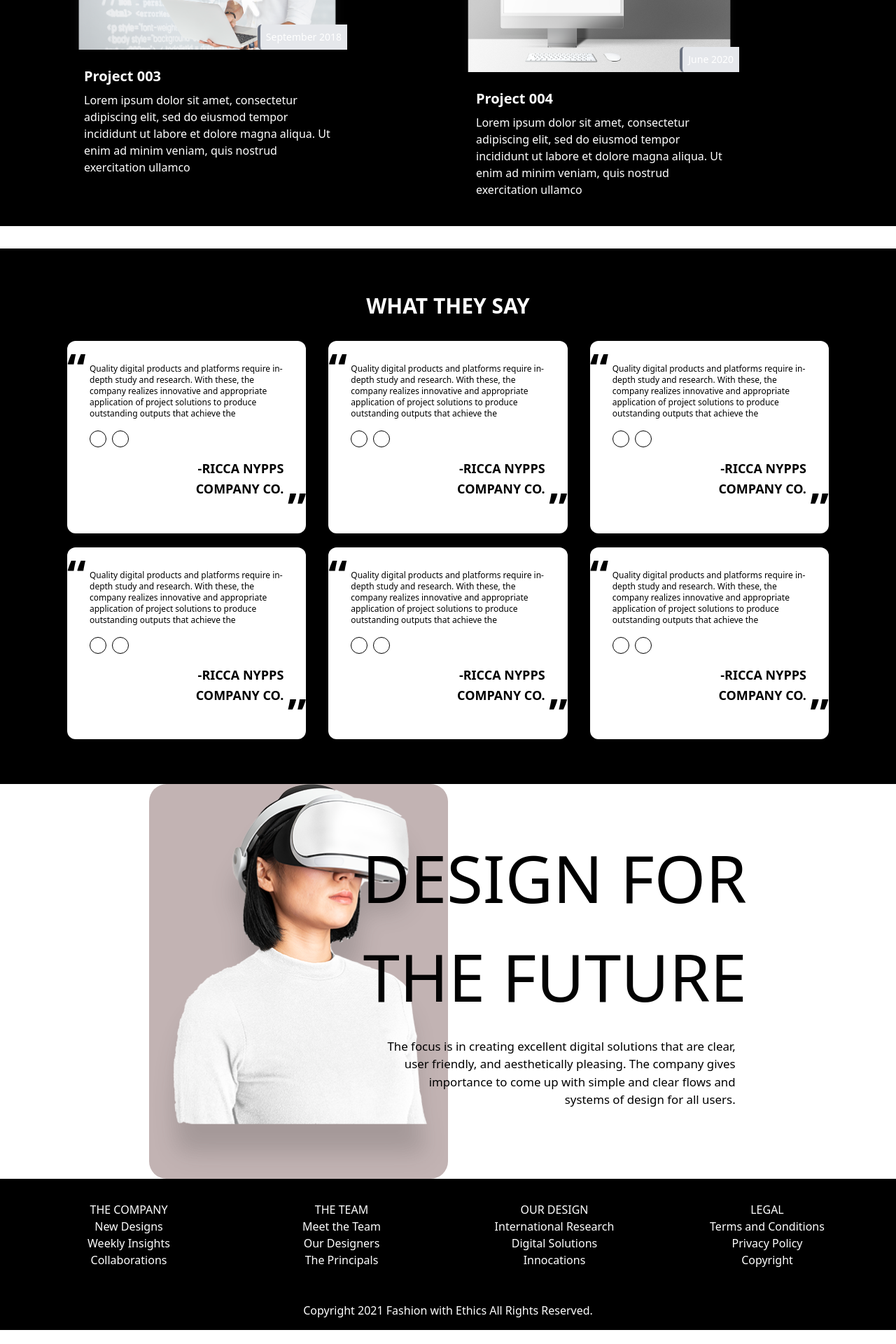
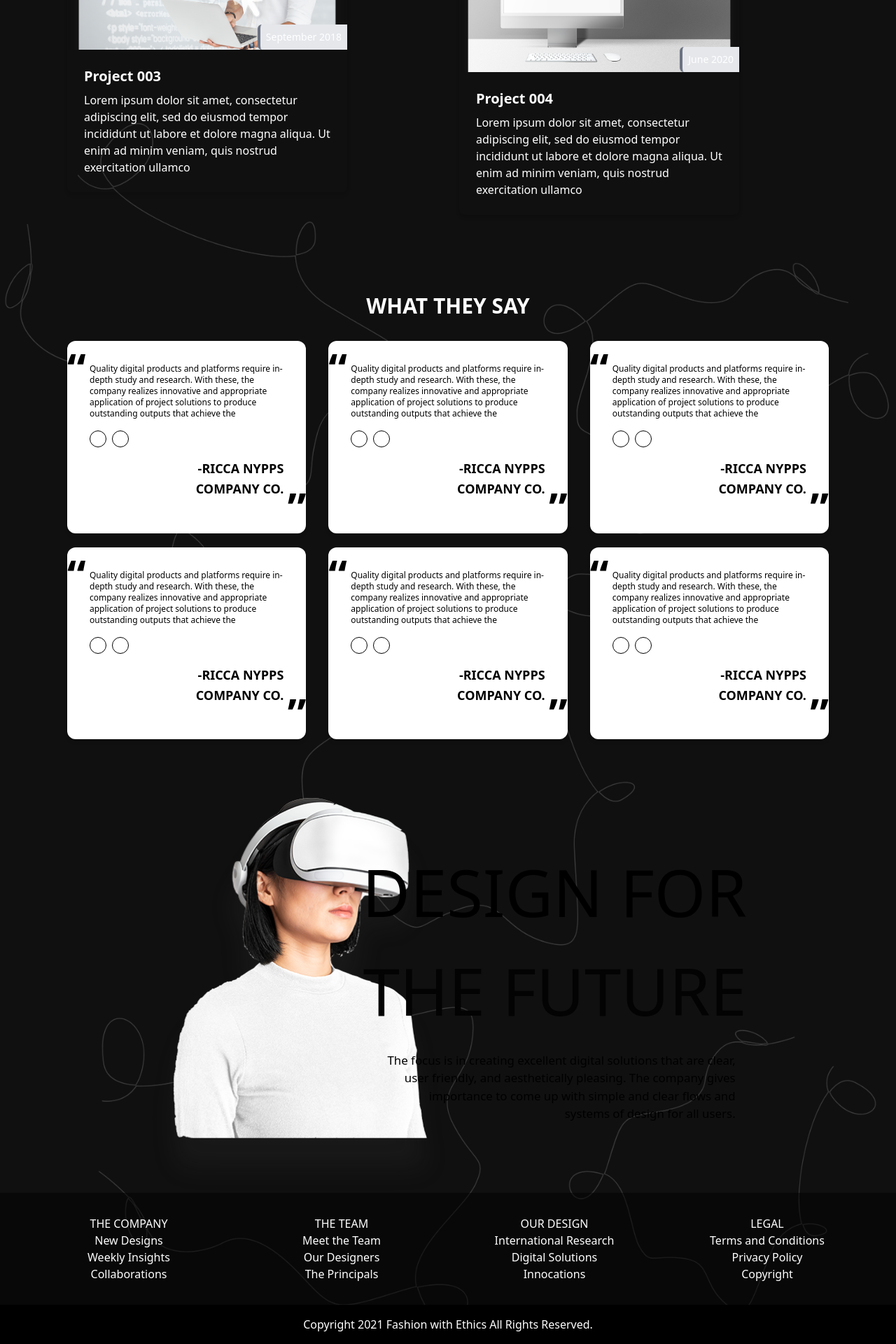
Before and after one commit to Hmsarabi/PSD-HTML, a React (Vite) app in the folder psd-html/: page / in a window 1280 px wide. Shown: the part 633-2553 px from the top of the page at 70% size. Built offline with nearby package versions, Linux system fonts and the light colour scheme.

Commit message:
added backgroundimage

```diff
--- a/psd-html/src/App.jsx
+++ b/psd-html/src/App.jsx
@@ -2,22 +2,25 @@ import React from "react";
 import "./App.css";
 
 import Footer from "./components/footer.jsx";
-
-import OurProjects from "./components/cards";
+import OurProjects from "./components/cards.jsx";
 import Testimonials from "./components/testimonials";
-
 
 function App() {
   return (
-    <>
-
-
+    <div
+      style={{
+        backgroundImage: 'url("/img/Background.png")',
+        backgroundSize: "cover",
+        backgroundPosition: "center",
+        minHeight: "100vh",
+        position: "relative",
+      }}
+    >
       <OurProjects />
       <Testimonials />
-        <Footer />
-    </>
+      <Footer />
+    </div>
   );
 }
 
-
 export default App;
--- a/psd-html/src/components/CSS/footer.css
+++ b/psd-html/src/components/CSS/footer.css
@@ -8,7 +8,7 @@
 .img-container {
   grid-column: 2 / 4;
   grid-row: 1;
-  background-color: rgb(194, 179, 179);
+  background-color: rgba(194, 179, 179, 0);
   border-radius: 25px;
   object-fit: cover;
 }
@@ -53,7 +53,7 @@
 /*footer*/
 
 .footer-section {
-  background-color: black;
+  background-color: rgba(0, 0, 0, 0.5);
   color: white;
   display: grid;
   grid-template-columns: 25% 25% 25% 25%;
--- a/psd-html/src/components/cards.jsx
+++ b/psd-html/src/components/cards.jsx
@@ -63,7 +63,7 @@ function OurProjects() {
   );
 
   return (
-    <section className="my-8 bg-black text-white">
+    <section className="my-8 bg-transparent text-white">
       <h2 className="text-3xl font-bold mb-8 text-center">Our Projects</h2>
       <div className="container mx-auto px-8 lg:px-24">
         <div className="grid grid-cols-1 md:grid-cols-2 gap-8">
--- a/psd-html/src/components/testimonials.jsx
+++ b/psd-html/src/components/testimonials.jsx
@@ -2,7 +2,7 @@ import React from "react";
 
 function Testimonials() {
   return (
-    <section className="py-16 bg-black text-white">
+    <section className="py-16 bg-transparent text-white">
       <div className="container mx-auto px-4 lg:px-24">
         <h2 className="text-3xl font-bold mb-8 text-center">WHAT THEY SAY</h2>
         <div className="grid grid-cols-1 md:grid-cols-3 gap-8">
@@ -82,7 +82,7 @@ function Testimonials() {
             </blockquote>
           </div>
         </div>
-        <div className="grid grid-cols-1 md:grid-cols-3 gap-8 mt-5">
+        <div className="grid grid-cols-1 md:grid-cols-3 gap-8 mt-5 mb-5">
           {/* Testimonial 1 */}
           <div className="bg-white p-8 rounded-xl shadow-md relative">
             <blockquote className="text-lg leading-relaxed mb-4">
```
Also changed, not shown: psd-html/public/img/Background.png (renamed from psd-html/public/img/Background .png).
